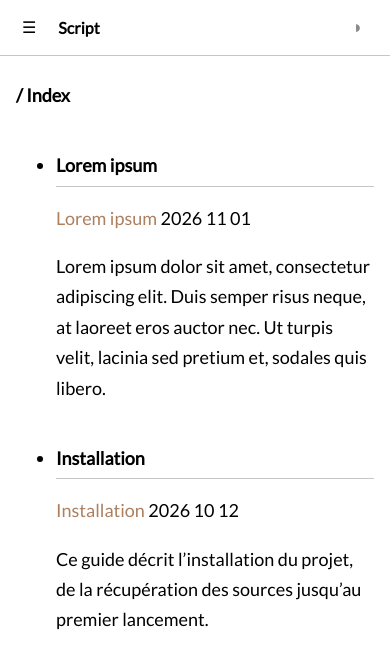
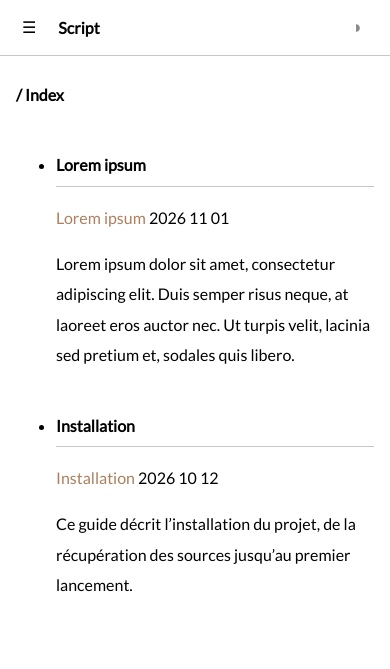
Before and after one commit to script-txt/script-txt.github.io, a Jekyll site: the page built from index.html, in a window 390 px wide. Shown: the top 669 px of the page. Built offline with Jekyll 4.4.1, drawn with Linux system fonts in a browser that asks for light colours.

Commit message:
Update default.html

```diff
--- a/_layouts/default.html
+++ b/_layouts/default.html
@@ -141,7 +141,7 @@
       transition: transform .2s ease;
     }
     .sidebar.open { transform: none; }
-    main { font-size: 1.125rem; line-height: 1.9rem; padding: 1.5rem 1rem 3rem; }
+    main { font-size: 1.125; line-height: 1.9; padding: 1.5rem 1rem 3rem; }
 
   }
   @media (prefers-reduced-motion: reduce) {
```
